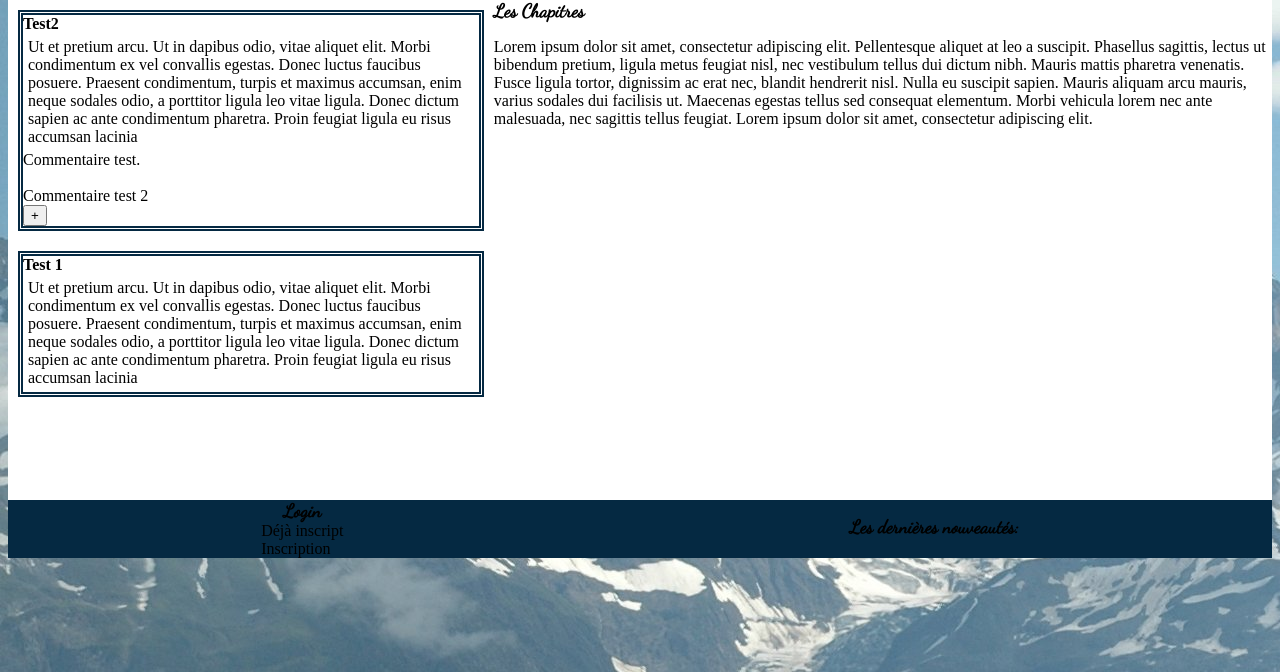
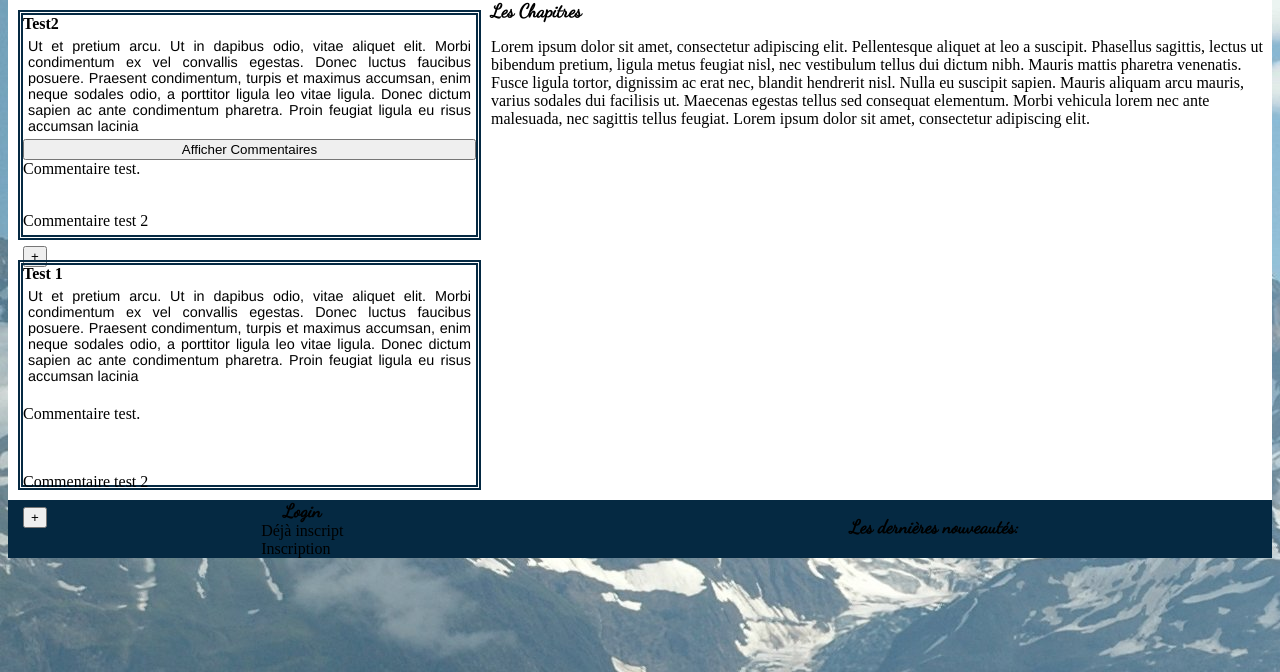
Before and after one commit to DW-Lau/Projet4, a PHP site: page /home.html in a window 1280 px wide. Shown: the part 128-800 px from the top of the page. Run offline with PHP 8.4, Linux system fonts and the light colour scheme.

Commit message:
Javascript's file is now created. Add the first file for the coment on the home page.

```diff
--- a/css/styles.css
+++ b/css/styles.css
@@ -155,6 +155,11 @@ aside{
 	flex-direction: column;
 	max-height: 500px;
 }
+.comments{
+	text-align: justify;
+	font-family: 'Helvetica';
+	font-size: 0.9em;
+}
 /*FIN ASIDE*/
 footer{
 	background: #052942;
--- a/home.html
+++ b/home.html
@@ -36,9 +36,10 @@
 							<p class="comments">
 								Ut et pretium arcu. Ut in dapibus odio, vitae aliquet elit. Morbi condimentum ex vel convallis egestas. Donec luctus faucibus posuere. Praesent condimentum, turpis et maximus accumsan, enim neque sodales odio, a porttitor ligula leo vitae ligula. Donec dictum sapien ac ante condimentum pharetra. Proin feugiat ligula eu risus accumsan lacinia
 							</p>
-							<div id="add_Comms">
+							<button class="hide_Show">Afficher Commentaires</button>
+							<div class="comms">
 								<p class="show_Comms">Commentaire test.</p><br>
-								<p class="show_Comms"> Commentaire test 2 </p>
+								<p class="show_Comms_Sec"> Commentaire test 2 </p>
 								<div class="add_Comms">
 									<button> + </button>
 								</div>
@@ -50,7 +51,13 @@
 							<p class="comments">
 								Ut et pretium arcu. Ut in dapibus odio, vitae aliquet elit. Morbi condimentum ex vel convallis egestas. Donec luctus faucibus posuere. Praesent condimentum, turpis et maximus accumsan, enim neque sodales odio, a porttitor ligula leo vitae ligula. Donec dictum sapien ac ante condimentum pharetra. Proin feugiat ligula eu risus accumsan lacinia
 							</p>
-
+							<div class="comms">
+								<p class="show_Comms_Third">Commentaire test.</p><br>
+								<p class="show_Comms_Four"> Commentaire test 2 </p>
+								<div class="add_Comms">
+									<button> + </button>
+								</div>
+							</div>
 					</aside>
 				</div>
 
@@ -76,4 +83,6 @@
 				</div>
 			</footer>
 		</body>
+		<script type="text/javascript" src="javascript/commentaires.js"></script>
+
 </html>
--- /dev/null
+++ b/javascript/commentaires.js
@@ -0,0 +1,8 @@
+var home_ShowHide=getElementsByClassName("hide_Show");
+var commentaires= getElementById('comms');
+commentaires.styles.display="none";
+home_ShowHide.addEventListener("click", function (){
+	home_ShowHide.textContent="Masquer les commentaires";
+	commentaires.styles.display="inline-block";
+	commentaires.styles.height="50px";
+});
```
